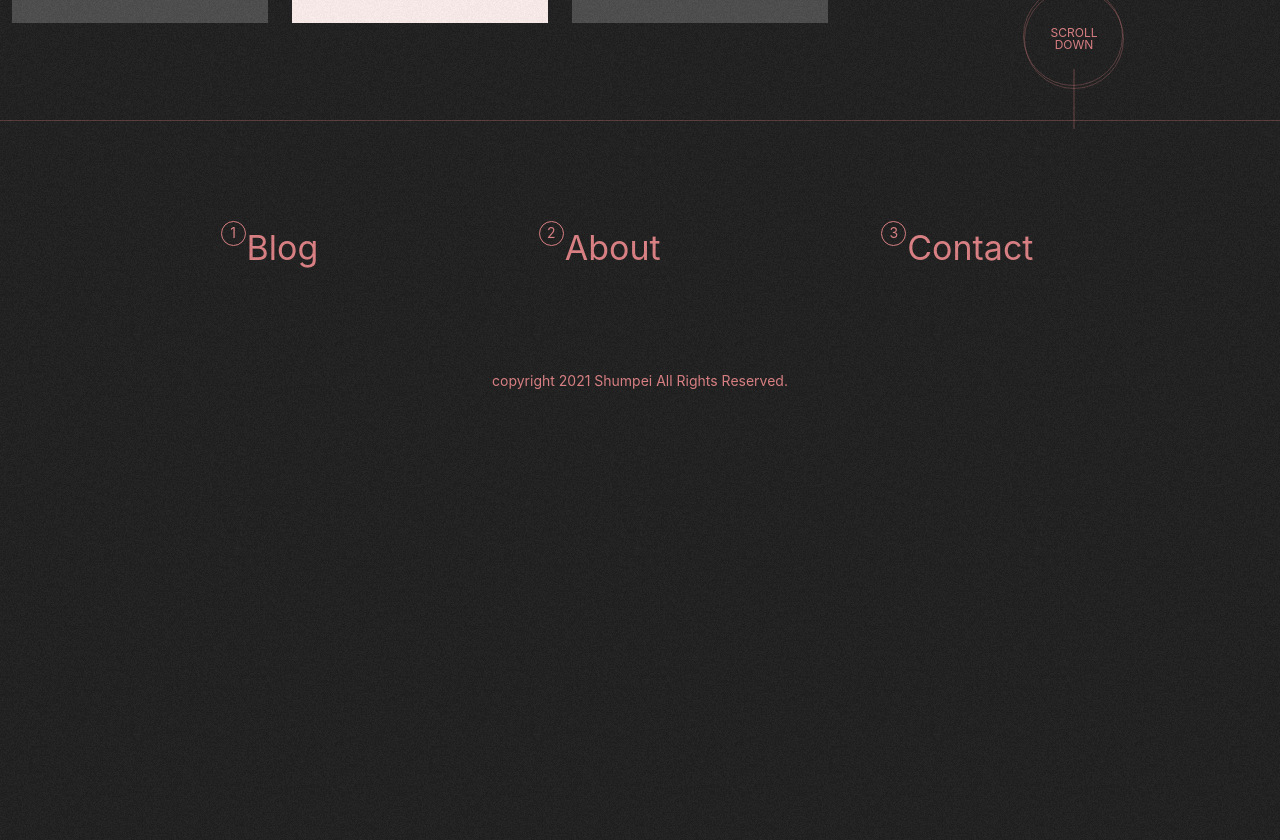
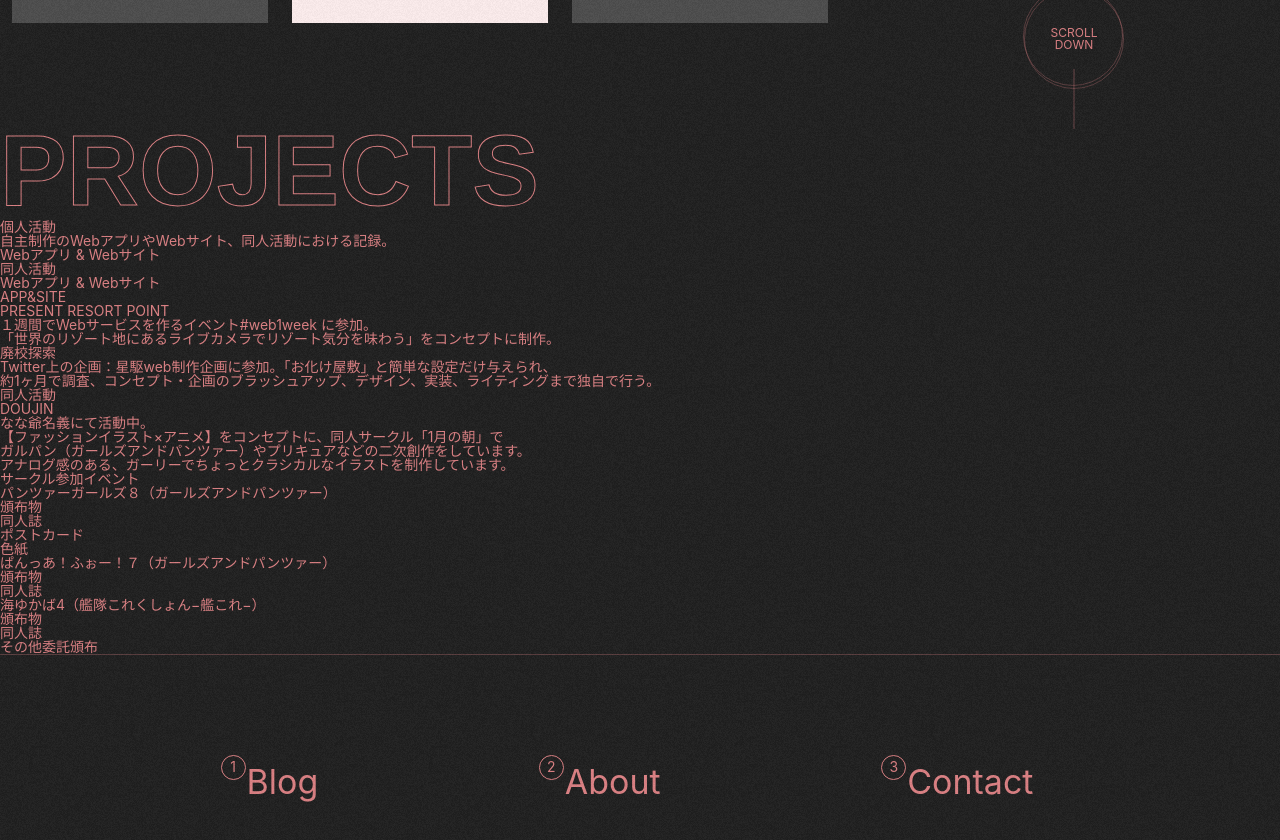
Before and after one commit to Shumpei0111/mbjs2021, a Next.js app: page / in a window 1280 px wide. Shown: the part 680-1520 px from the top of the page. Before the commit the page ends 1136 px from the top, so only its background shows below. Built offline with nearby package versions, Linux system fonts and the light colour scheme.

Commit message:
Update Projectのコンテンツ追加

```diff
--- /dev/null
+++ b/src/components/projects.js
@@ -0,0 +1,79 @@
+const Projects = () => {
+    return (
+        <div className='projects'>
+            <h2>PROJECTS</h2>
+            <div>
+                <p>個人活動</p>
+                <o>自主制作のWebアプリやWebサイト、同人活動における記録。</o>
+            </div>
+            <ul>
+                <li>Webアプリ & Webサイト</li>
+                <li>同人活動</li>
+            </ul>
+
+            <div>
+                <p>Webアプリ & Webサイト</p>
+                <p>APP&SITE</p>
+                <ul>
+                    <li>
+                        <p>PRESENT RESORT POINT</p>
+                        <p>１週間でWebサービスを作るイベント#web1week に参加。<br />「世界のリゾート地にあるライブカメラでリゾート気分を味わう」をコンセプトに制作。</p>
+                    </li>
+                    <li>
+                        <p>廃校探索</p>
+                        <p>Twitter上の企画：星駆web制作企画に参加。「お化け屋敷」と簡単な設定だけ与えられ、<br />約1ヶ月で調査、コンセプト・企画のブラッシュアップ、デザイン、実装、ライティングまで独自で行う。</p>
+                    </li>
+                </ul>
+            </div>
+
+            <div>
+                <p>同人活動</p>
+                <p>DOUJIN</p>
+                <div>
+                    <p>なな爺名義にて活動中。</p>
+                    <p>【ファッションイラスト×アニメ】をコンセプトに、同人サークル「1月の朝」で<br />ガルパン（ガールズアンドパンツァー）やプリキュアなどの二次創作をしています。<br />アナログ感のある、ガーリーでちょっとクラシカルなイラストを制作しています。</p>
+                </div>
+                <div>
+                    <p>サークル参加イベント</p>
+                    <ul>
+                        <li>
+                            <p>パンツァーガールズ８（ガールズアンドパンツァー）</p>
+                            <div>
+                                <span>頒布物</span>
+                                <ul>
+                                    <li>同人誌</li>
+                                    <li>ポストカード</li>
+                                    <li>色紙</li>
+                                </ul>
+                            </div>
+                        </li>
+                        <li>
+                            <p>ぱんっあ！ふぉー！７（ガールズアンドパンツァー）</p>
+                            <div>
+                                <span>頒布物</span>
+                                <ul>
+                                    <li>同人誌</li>
+                                </ul>
+                            </div>
+                        </li>
+                        <li>
+                            <p>海ゆかば4（艦隊これくしょん−艦これ−）</p>
+                            <div>
+                                <span>頒布物</span>
+                                <ul>
+                                    <li>同人誌</li>
+                                </ul>
+                            </div>
+                        </li>
+                        <li>
+                            その他委託頒布
+                        </li>
+                    </ul>
+                </div>
+            </div>
+
+        </div>
+    )
+};
+
+export default Projects;
--- a/src/pages/index.js
+++ b/src/pages/index.js
@@ -1,11 +1,14 @@
 import Link from 'next/link';
 import Layout from '../components/layout';
 import FirstView from '../components/first-view';
+import Projects from '../components/projects';
+
 
 const Index = () => {
 	return(
 		<Layout>
 			<FirstView />
+			<Projects />
 		</Layout>
 	)
 };
--- a/src/styles/base.scss
+++ b/src/styles/base.scss
@@ -61,3 +61,13 @@ button, input, select, textarea {
 h1 {
     font-weight: 400;
 }
+
+h2 {
+    -webkit-text-stroke-width: 1px;
+    -webkit-text-stroke-color: v.$c-primary;
+    letter-spacing: 0;
+    transform: translate(0);
+    color: transparent;
+    font-size: 10rem;
+    font-family: 'Hoefler Text', sans-serif;
+}
```
